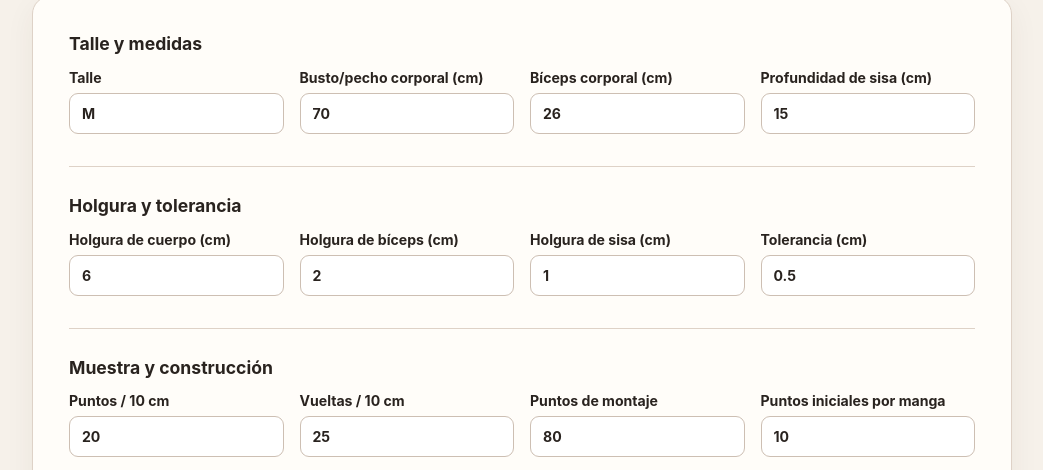
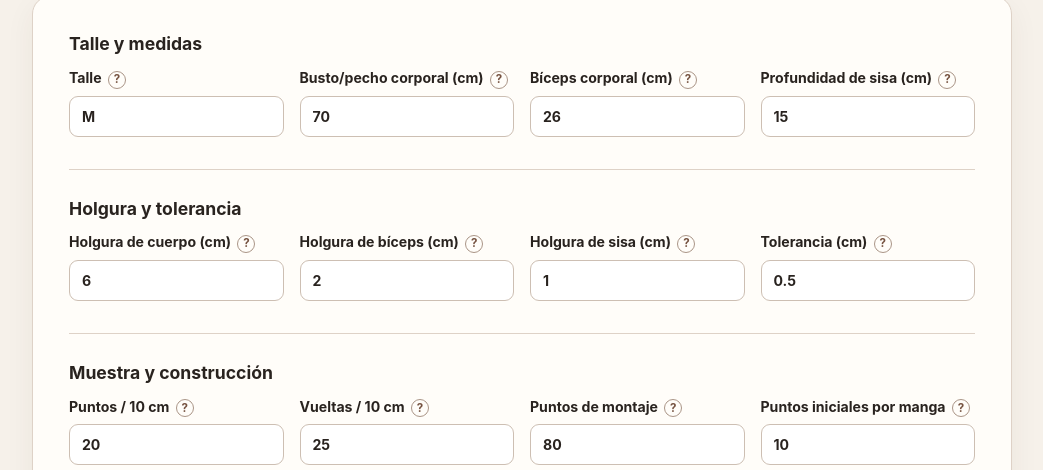
Before and after one commit to agustinanievas16/purlfect-fit, a website: page public/index.html in a window 1280 px wide. Shown: the part 300-770 px from the top of the page, without its empty margins (118-1161 px from the left). Drawn offline with Linux system fonts and the light colour scheme.

Commit message:
Add help tooltips to sizing inputs

```diff
--- a/public/index.html
+++ b/public/index.html
@@ -18,33 +18,33 @@
         <section>
           <h2>Talle y medidas</h2>
           <div class="grid">
-            <label>Talle <input name="sizeLabel" value="M" required /></label>
-            <label>Busto/pecho corporal (cm) <input name="bust" type="number" step="0.1" value="70" required /></label>
-            <label>Bíceps corporal (cm) <input name="bicep" type="number" step="0.1" value="26" required /></label>
-            <label>Profundidad de sisa (cm) <input name="armhole" type="number" step="0.1" value="15" required /></label>
+            <label>Talle <span class="help" tabindex="0" aria-label="Nombre con el que identificás esta prueba. No modifica el cálculo.">?</span><input name="sizeLabel" value="M" required /></label>
+            <label>Busto/pecho corporal (cm) <span class="help" tabindex="0" aria-label="Contorno del cuerpo medido sin agregar holgura.">?</span><input name="bust" type="number" step="0.1" value="70" required /></label>
+            <label>Bíceps corporal (cm) <span class="help" tabindex="0" aria-label="Contorno de la parte más ancha del brazo, medido sin holgura.">?</span><input name="bicep" type="number" step="0.1" value="26" required /></label>
+            <label>Profundidad de sisa (cm) <span class="help" tabindex="0" aria-label="Distancia vertical corporal desde el hombro hasta el nivel de la axila.">?</span><input name="armhole" type="number" step="0.1" value="15" required /></label>
           </div>
         </section>
 
         <section>
           <h2>Holgura y tolerancia</h2>
           <div class="grid">
-            <label>Holgura de cuerpo (cm) <input name="bustEase" type="number" step="0.1" value="6" required /></label>
-            <label>Holgura de bíceps (cm) <input name="bicepEase" type="number" step="0.1" value="2" required /></label>
-            <label>Holgura de sisa (cm) <input name="armholeEase" type="number" step="0.1" value="1" required /></label>
-            <label>Tolerancia (cm) <input name="tolerance" type="number" min="0" step="0.1" value="0.5" required /></label>
+            <label>Holgura de cuerpo (cm) <span class="help" tabindex="0" aria-label="Centímetros que se suman al contorno corporal para obtener el contorno terminado del sweater. Puede ser negativa.">?</span><input name="bustEase" type="number" step="0.1" value="6" required /></label>
+            <label>Holgura de bíceps (cm) <span class="help" tabindex="0" aria-label="Centímetros que se suman al bíceps corporal para obtener el contorno terminado de manga. Puede ser negativa.">?</span><input name="bicepEase" type="number" step="0.1" value="2" required /></label>
+            <label>Holgura de sisa (cm) <span class="help" tabindex="0" aria-label="Centímetros que se suman a la profundidad de sisa corporal para definir la profundidad objetivo del canesú.">?</span><input name="armholeEase" type="number" step="0.1" value="1" required /></label>
+            <label>Tolerancia (cm) <span class="help" tabindex="0" aria-label="Desvío máximo aceptado entre la medida objetivo y la propuesta, aplicado por separado a cuerpo, manga y canesú.">?</span><input name="tolerance" type="number" min="0" step="0.1" value="0.5" required /></label>
           </div>
         </section>
 
         <section>
           <h2>Muestra y construcción</h2>
           <div class="grid">
-            <label>Puntos / 10 cm <input name="stitchGauge" type="number" min="1" value="20" required /></label>
-            <label>Vueltas / 10 cm <input name="rowGauge" type="number" min="1" value="25" required /></label>
-            <label>Puntos de montaje <input name="castOn" type="number" min="1" value="80" required /></label>
-            <label>Puntos iniciales por manga <input name="initialSleeve" type="number" min="1" value="10" required /></label>
-            <label>Aumentar cada N vueltas <input name="increaseEvery" type="number" min="1" value="2" required /></label>
-            <label>Bajo axila mínimo <input name="underarmMin" type="number" min="0" value="0" required /></label>
-            <label>Bajo axila máximo <input name="underarmMax" type="number" min="0" value="10" required /></label>
+            <label>Puntos / 10 cm <span class="help" tabindex="0" aria-label="Cantidad de puntos que mide 10 cm en la muestra lavada y bloqueada.">?</span><input name="stitchGauge" type="number" min="1" value="20" required /></label>
+            <label>Vueltas / 10 cm <span class="help" tabindex="0" aria-label="Cantidad de vueltas que mide 10 cm en la muestra lavada y bloqueada.">?</span><input name="rowGauge" type="number" min="1" value="25" required /></label>
+            <label>Puntos de montaje <span class="help" tabindex="0" aria-label="Cantidad total de puntos con la que comienza el canesú antes de realizar aumentos.">?</span><input name="castOn" type="number" min="1" value="80" required /></label>
+            <label>Puntos iniciales por manga <span class="help" tabindex="0" aria-label="Puntos asignados a cada manga al comenzar el canesú, antes de los aumentos de raglán.">?</span><input name="initialSleeve" type="number" min="1" value="10" required /></label>
+            <label>Aumentar cada N vueltas <span class="help" tabindex="0" aria-label="Frecuencia de los aumentos conjuntos de raglán. Por ejemplo, 2 significa aumentar una vez cada dos vueltas.">?</span><input name="increaseEvery" type="number" min="1" value="2" required /></label>
+            <label>Bajo axila mínimo <span class="help" tabindex="0" aria-label="Menor cantidad de puntos que permitís montar bajo cada axila al separar cuerpo y mangas. El solver probará desde este valor.">?</span><input name="underarmMin" type="number" min="0" value="0" required /></label>
+            <label>Bajo axila máximo <span class="help" tabindex="0" aria-label="Mayor cantidad de puntos que permitís montar bajo cada axila. El solver no propondrá un valor superior.">?</span><input name="underarmMax" type="number" min="0" value="10" required /></label>
           </div>
         </section>
 
--- a/public/styles.css
+++ b/public/styles.css
@@ -20,6 +20,48 @@ main { display: grid; gap: 20px; padding-bottom: 64px; }
 section + section { margin-top: 32px; padding-top: 28px; border-top: 1px solid var(--line); }
 .grid { display: grid; grid-template-columns: repeat(auto-fit, minmax(210px, 1fr)); gap: 16px; }
 label { display: grid; gap: 7px; font-size: .88rem; font-weight: 650; }
+.grid label { display: block; }
+.grid label > input { margin-top: 7px; }
+.help {
+  position: relative;
+  display: inline-grid;
+  place-items: center;
+  width: 18px;
+  height: 18px;
+  margin-left: 3px;
+  border: 1px solid #aa9587;
+  border-radius: 50%;
+  color: var(--accent);
+  font-size: .72rem;
+  line-height: 1;
+  cursor: help;
+}
+.help::after {
+  content: attr(aria-label);
+  position: absolute;
+  z-index: 10;
+  bottom: calc(100% + 8px);
+  left: 50%;
+  width: max-content;
+  max-width: min(260px, calc(100vw - 48px));
+  padding: 9px 11px;
+  border-radius: 8px;
+  background: #352a24;
+  color: white;
+  box-shadow: 0 5px 16px rgb(41 35 31 / 20%);
+  font-size: .76rem;
+  font-weight: 500;
+  line-height: 1.35;
+  opacity: 0;
+  pointer-events: none;
+  transform: translate(-50%, 4px);
+  transition: opacity .15s, transform .15s;
+}
+.help:hover::after, .help:focus::after {
+  opacity: 1;
+  transform: translate(-50%, 0);
+}
+.help:focus { outline: 3px solid rgb(118 83 65 / 18%); }
 input, select, textarea { width: 100%; border: 1px solid #cdbfb3; border-radius: 9px; padding: 11px 12px; background: white; color: inherit; font: inherit; }
 input:focus, select:focus, textarea:focus { outline: 3px solid rgb(118 83 65 / 18%); border-color: var(--accent); }
 button { border: 0; border-radius: 999px; padding: 12px 20px; background: var(--accent); color: white; font: inherit; font-weight: 700; cursor: pointer; }
```
